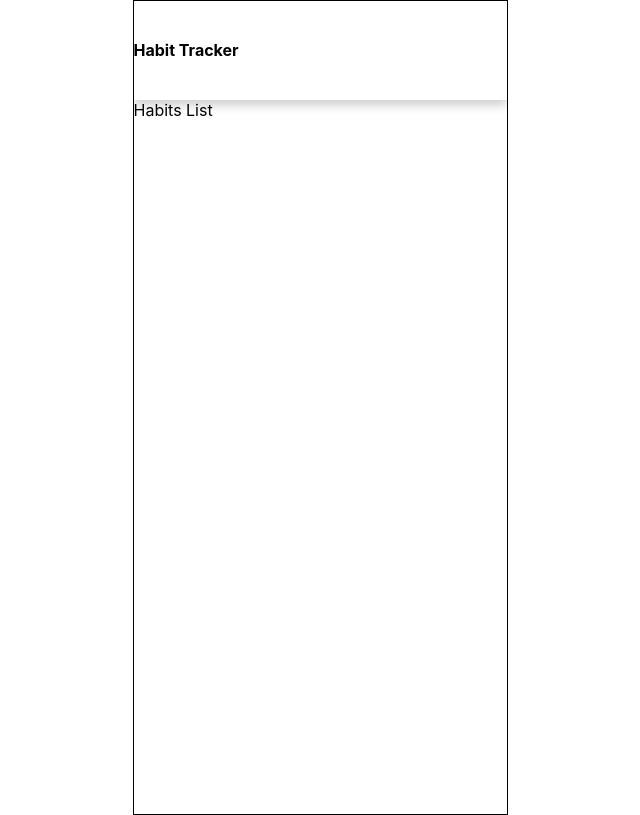
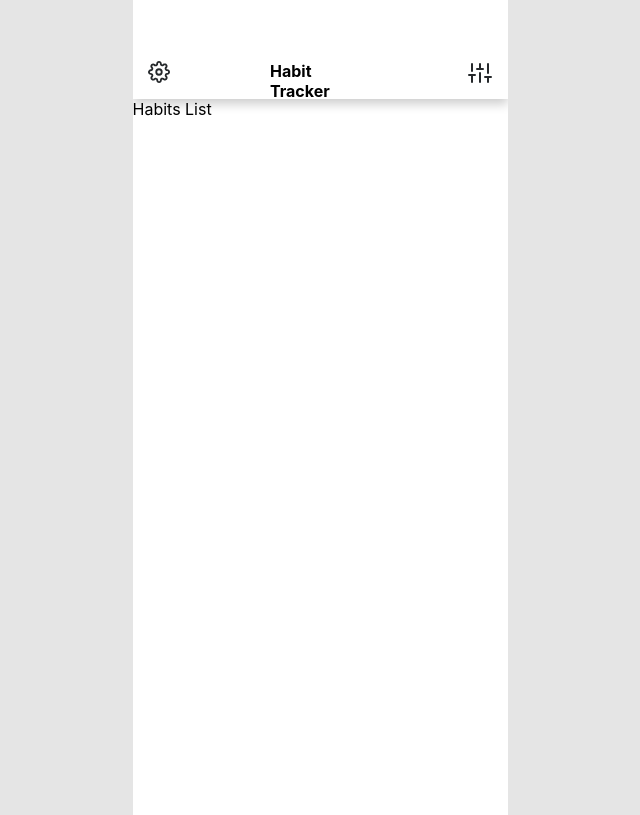
Before and after one commit to pswk1/habit-tracker, a React (Create React App) app: page / in a window 1280 px wide. Shown: the whole page, without its empty margins (320-960 px from the left). Built offline with nearby package versions, Linux system fonts and the light colour scheme; a web font is replaced by a local one.

Commit message:
feat(navbar): navbar renders content dynamically
- utilize react-router's location object to determine the content of the navbar

```diff
--- a/public/index.html
+++ b/public/index.html
@@ -25,7 +25,7 @@
       work correctly both with client-side routing and a non-root public URL.
       Learn how to configure a non-root public URL by running `npm run build`.
     -->
-    <title>React App</title>
+    <title>Habit Tracker</title>
   </head>
   <body>
     <noscript>You need to enable JavaScript to run this app.</noscript>
--- a/src/App.css
+++ b/src/App.css
@@ -5,6 +5,7 @@ body {
     align-items: center;
     justify-content: center;
     min-height: 100vh;
+    background: #E5E5E5
   }
 
   * {
--- a/src/App.js
+++ b/src/App.js
@@ -12,7 +12,7 @@ function App() {
 				<Nav />
 				<Routes>
 					<Route path='/set-habit' element={<SetHabit />} />
-          <Route path='/' element={<Habits />} />
+					<Route path='/' element={<Habits />} />
 				</Routes>
 			</Container>
 		</Router>
--- a/src/components/Container.js
+++ b/src/components/Container.js
@@ -9,5 +9,4 @@ export const Container = styled.div`
 	background: white;
 	display: flex;
 	flex-direction: column;
-    border: 1px solid black;
 `;
--- a/src/components/Nav.js
+++ b/src/components/Nav.js
@@ -1,31 +1,64 @@
 import React from 'react';
 import styled from 'styled-components';
+import { Link, useLocation } from 'react-router-dom';
+import settingsIcon from '../icons/settings.svg';
+import slidersIcon from '../icons/sliders.svg';
 
 const NavEl = styled.div`
 	box-shadow: 0px 5px 10px rgba(0, 0, 0, 0.2);
 	height: 99px;
 	width: 100%;
-	display: flex;
-	align-items: center;
+	display: grid;
+	grid-template-columns: ${(props) => props.columns};
+	grid-gap: 100px;
+	justify-content: center;
+	padding-top: 61px;
 `;
 const Title = styled.div`
 	font-size: 16px;
-	font-style: normal;
 	font-weight: 700;
-	line-height: 19px;
-	letter-spacing: 0px;
-	text-align: center;
+`;
+
+const SettingsIcon = styled.img.attrs({
+	src: settingsIcon,
+	alt: 'settings',
+})`
+	width: 22px;
+	height: 22px;
+`;
+
+const SlidersIcon = styled.img.attrs({
+	src: slidersIcon,
+	alt: 'sliders',
+})`
+	width: 24px;
+	height: 24px;
 `;
 
 const Nav = () => {
+	let location = useLocation();
+
+	if (location.pathname === '/set-habit') {
+		return (
+			<NavEl columns='22px 98px 24px'>
+				<Link style={{ textDecoration: 'none', color: 'black' }} to={'/'}>
+					Back
+				</Link>
+				<Title>Yoga Habit</Title>
+			</NavEl>
+		);
+	}
 	return (
-  <NavEl>
-    <Title>
-      Habit Tracker
-    </Title>
-  </NavEl>
-
-  );
+		<NavEl columns='22px 98px 24px'>
+			<Link to={'/'}>
+				<SettingsIcon />
+			</Link>
+			<Title>Habit Tracker</Title>
+			<Link to={'/'}>
+				<SlidersIcon />
+			</Link>
+		</NavEl>
+	);
 };
 
 export default Nav;
```
